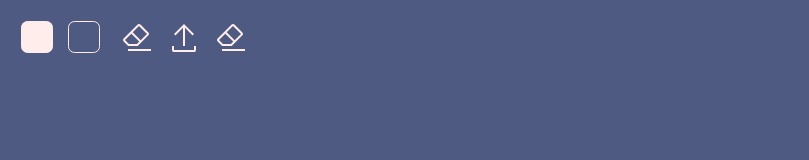
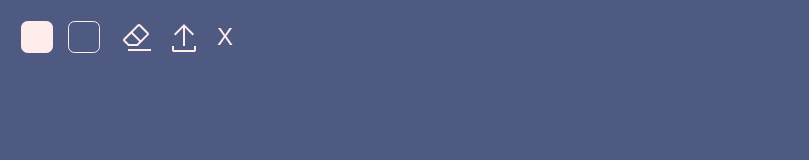
Before and after one commit to evgeniy-popov-jsx/psychologist-s-website, a React (Vite) app: page / in a window 1280 px wide. Shown: the top 160 px of the page, without its empty margins (0-809 px from the left). Built offline with nearby package versions, Linux system fonts and the light colour scheme.

Commit message:
rename about, styled btnBrush

```diff
--- a/src/application/routes/routerConfig.tsx
+++ b/src/application/routes/routerConfig.tsx
@@ -1,7 +1,7 @@
 import { useRoutes } from 'react-router-dom';
 import { ROUTES } from './routes';
 import { DrawingBoard } from 'presentation/pages/DrawingBoard';
-import { About } from 'presentation/pages/About';
+import { Photos } from 'presentation/pages/Photos';
 import { Educations } from 'presentation/pages/Education';
 import { Price } from 'presentation/pages/Price';
 
@@ -13,7 +13,7 @@ export const RouterConfig = () => {
 		},
 		{
 			path: ROUTES.photos,
-			element: <About />,
+			element: <Photos />,
 		},
 		{
 			path: ROUTES.educations,
--- a/src/presentation/pages/DrawingBoard/components/toolButtons/index.tsx
+++ b/src/presentation/pages/DrawingBoard/components/toolButtons/index.tsx
@@ -55,7 +55,7 @@ export const ToolButtons: React.FC = observer(() => {
       </Tooltip>
       <Tooltip title='Очистить'>
         <Styled.Button onClick={handleResetCanvas}>
-          <Styled.EraserIcon />
+          X
         </Styled.Button>
       </Tooltip>
     </Styled.ToolBtns>
--- a/src/presentation/pages/DrawingBoard/components/toolButtons/styles.ts
+++ b/src/presentation/pages/DrawingBoard/components/toolButtons/styles.ts
@@ -21,18 +21,18 @@ const EraserIcon = styled(Eraser)`
   cursor: pointer;
 
   &:hover {
-    fill: red;
+    fill: var(--accent-color);
   }
 `;
 
 const BrushIcon = styled(Brush)`
-  width: 32px;
-  height: 32px;
+  width: 30px;
+  height: 29px;
   fill: var(--text-color);
   cursor: pointer;
 
-  &:hover {
-    fill: red;
+  &:hover path {
+    fill: var(--accent-color);
   }
 `;
 
@@ -43,15 +43,18 @@ const ExportIcon = styled(Export)`
   cursor: pointer;
 
   &:hover {
-    fill: red;
+    fill: var(--accent-color);
   }
 `;
 
 const Button = styled.button`
   width: 32px;
   height: 32px;
+  font-size: 24px;
+  color: var(--text-color);
   border: none;
   background: none;
+  cursor: pointer;
 `;
 
 const ColorPicker = styled(ANTColorPicker)`
--- a/src/presentation/pages/About/index.tsx
+++ b/src/presentation/pages/Photos/index.tsx
@@ -1,7 +1,7 @@
 import { Image } from './components/Image/index.tsx';
 import { Styled } from './styles.ts';
 
-export const About = () => {
+export const Photos = () => {
 
   const createImg = () => {
     const images = [];
```
Also changed, not shown: src/presentation/pages/Photos/components/Image/index.tsx (renamed from src/presentation/pages/About/components/Image/index.tsx), src/presentation/pages/Photos/components/Image/styles.ts (renamed from src/presentation/pages/About/components/Image/styles.ts), src/presentation/pages/Photos/styles.ts (renamed from src/presentation/pages/About/styles.ts).
